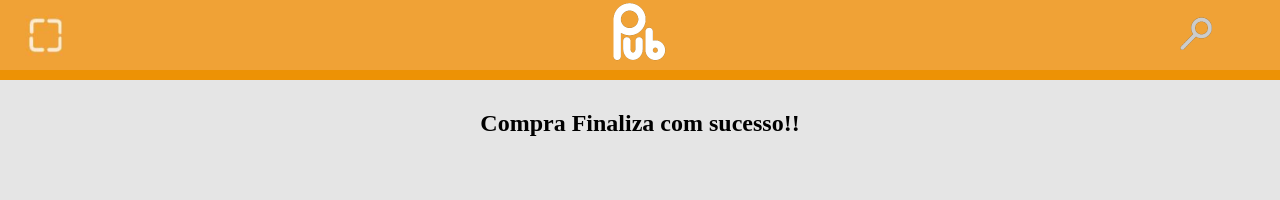
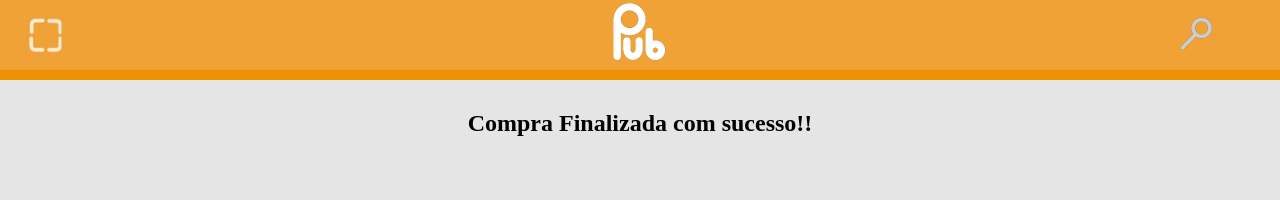
Before and after one commit to FernandoSousa007/Pub, a plain HTML site: page compra.html in a window 1280 px wide. Shown: the top 200 px of the page. Drawn offline with Linux system fonts and the light colour scheme; a web font is replaced by a local one.

Commit message:
Update compra.html

```diff
--- a/compra.html
+++ b/compra.html
@@ -167,7 +167,7 @@ div#concluir{
 
     </header>
     <main>
-        <h1>Compra Finaliza com sucesso!!</h1>
+        <h1>Compra Finalizada com sucesso!!</h1>
         <a href="index.html">
             <div id="concluir2">
                   <div id="concluir">
```
